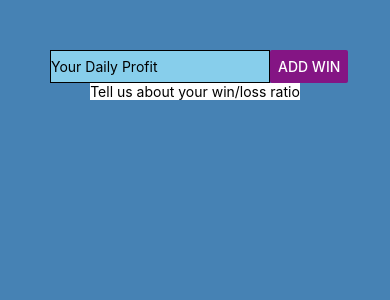
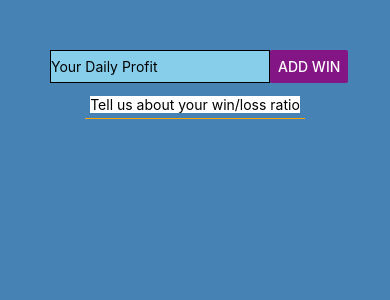
Before and after one commit to LeroyJah/React_Native_Course_1, a React Native app: screen / in a window 390 px wide. Shown: the top 300 px of the page. Built offline with nearby package versions, Linux system fonts and the light colour scheme.

Commit message:
putting jsx syntax into variables

```diff
--- a/App.js
+++ b/App.js
@@ -1,4 +1,6 @@
 import { StyleSheet, Text, View, Button, ScrollView, Image, TextInput } from 'react-native';
+
+const Separator = () => <View style={styles.separator} />;
 
 const App = () => {
   return (
@@ -39,14 +41,14 @@ const GoalApp = () => {
   return (
     <View style={styles.container}>
       <View style={styles.inputContainer}>
-        <TextInput style={{borderWidth: 1, backgroundColor: 'skyblue'}}placeholder='Your Daily Profit'/>
+        <TextInput style={{borderWidth: 1, backgroundColor: 'skyblue'}} placeholder='Your Daily Profit'/>
         <Button
           onPress={() => Alert.alert('testing out JavaScript alert API')}
           color='#841584'
           title='Add Win'
          />
       </View>
-      <View>
+      <View style={styles.separator}>
         <Text style={{backgroundColor: 'white'}}>Tell us about your win/loss ratio</Text>
       </View>
     </View>
@@ -66,7 +68,12 @@ const styles = StyleSheet.create({
     justifyContent: 'space-between'
   }, submitButton: {
     color: '#841584'
-  }
+  }, separator: {
+    marginVertical: 8,
+    padding: 5,
+    borderBottomColor: '#FFA500',
+    borderBottomWidth: 1,
+  },
 });
 
 export default GoalApp;
```
